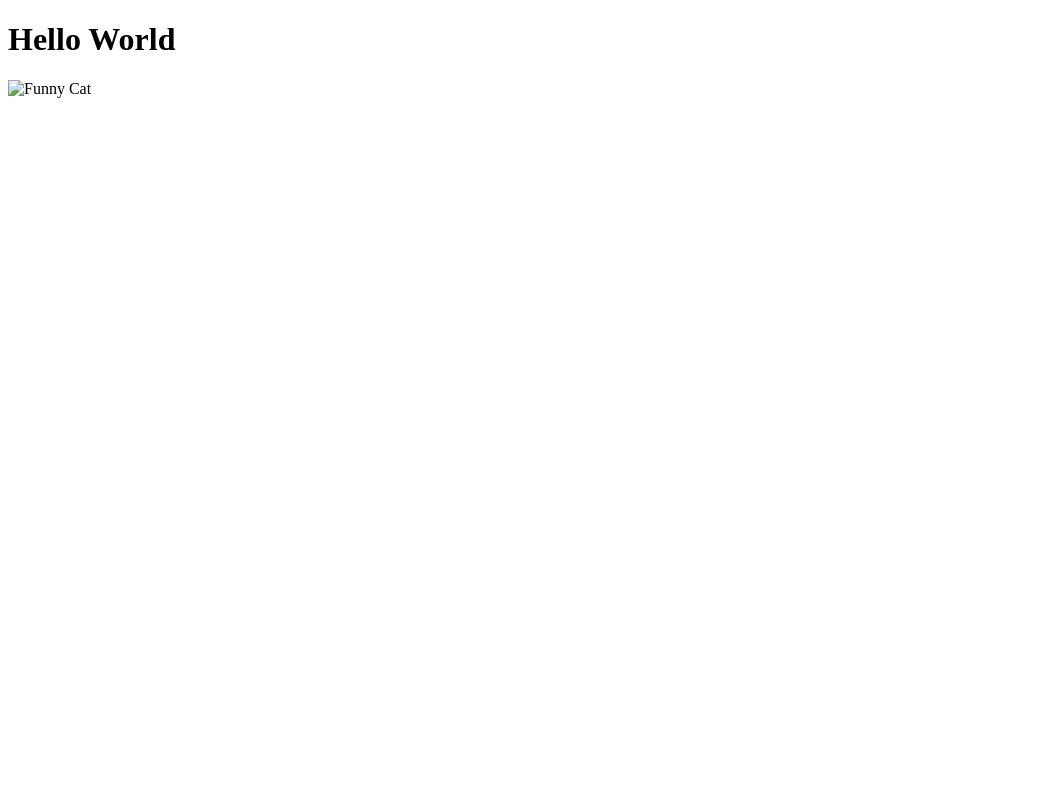
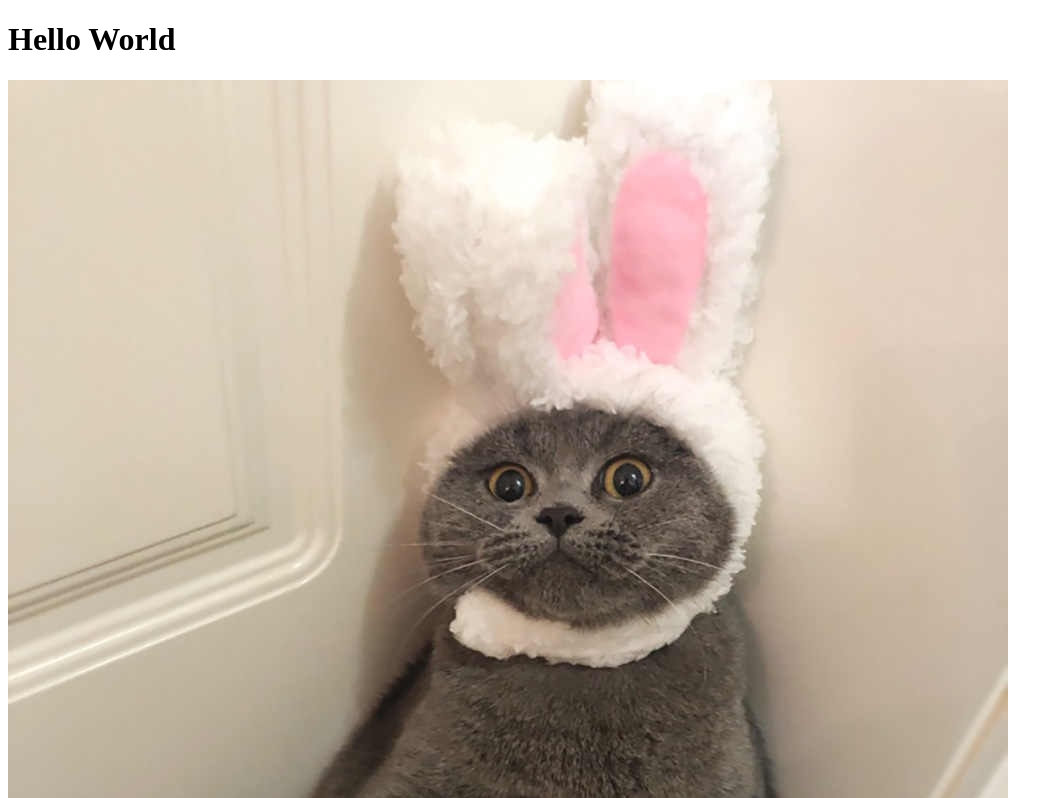
Before and after one commit to OrestShchukin/Hello-World, a plain HTML site: page index.html in a window 1280 px wide. Shown: the top 798 px of the page, without its empty margins (0-1063 px from the left). Drawn offline with Linux system fonts and the light colour scheme.

Commit message:
Update index.html

```diff
--- a/index.html
+++ b/index.html
@@ -5,6 +5,6 @@
   </head>
   <body>
     <h1>Hello World</h1>
-    <img src="funnycat.jpeg" alt="Funny Cat">
+    <img src="funnycat.jpg" alt="Funny Cat">
   </body>
 </html>
```
